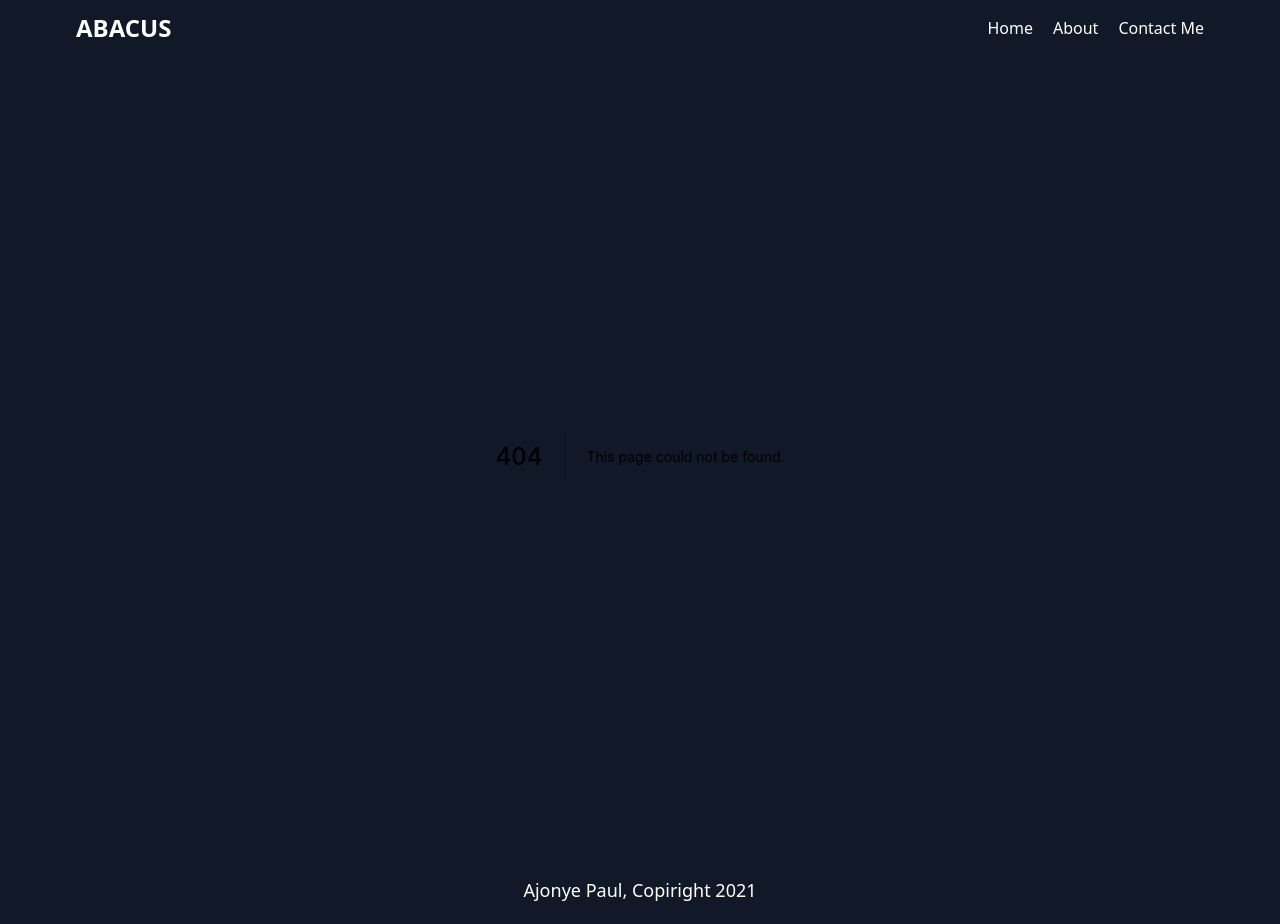
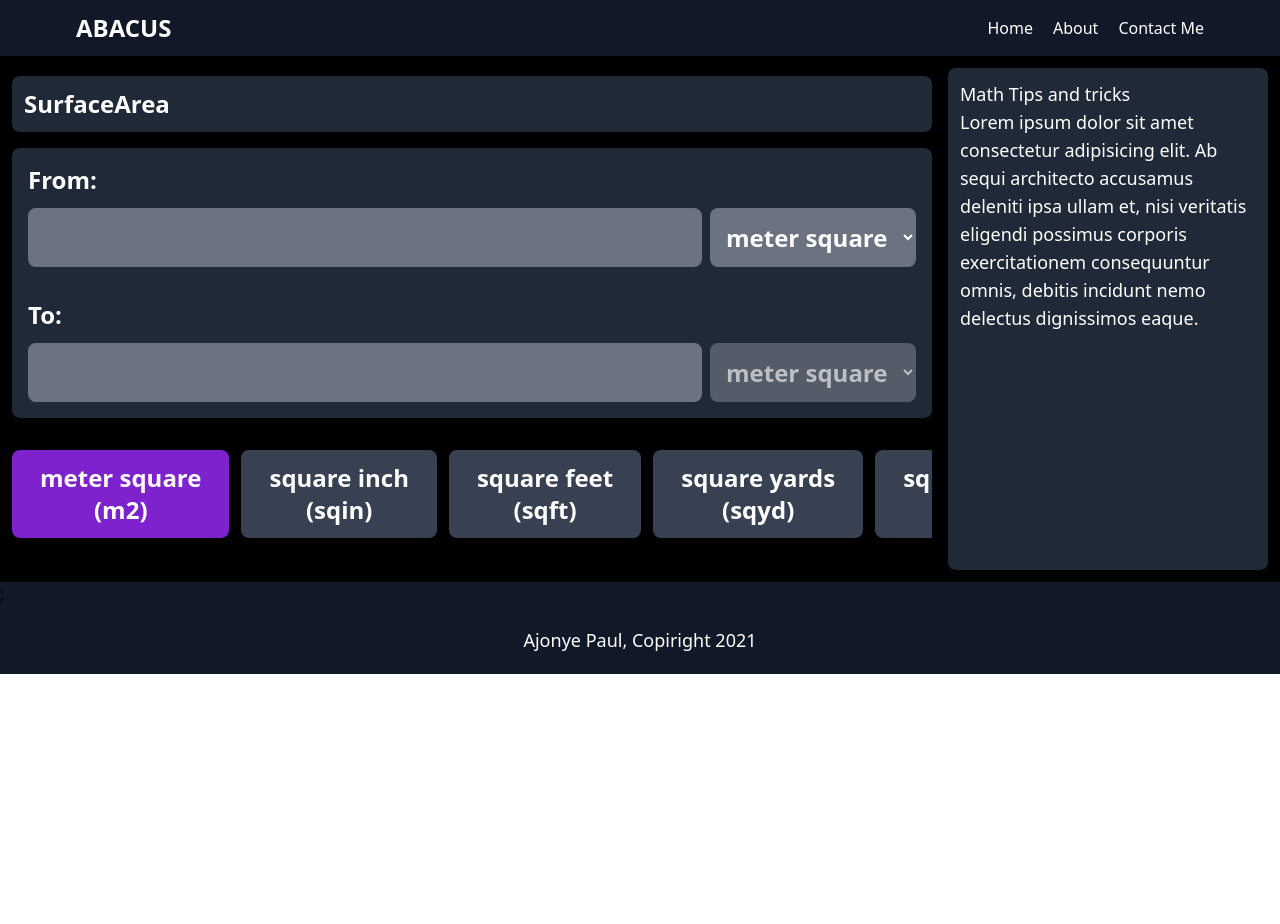
Before and after one commit to PaulChase/all_in_one_calculatorApp, a Next.js app: page /conversion/surfacearea in a window 1280 px wide. Before the commit this address had no page. After the commit the page ends 800 px from the top, so only its background shows below. Built offline with nearby package versions, Linux system fonts and the light colour scheme.

Commit message:
added: surface area

```diff
--- a/components/AllUnits.js
+++ b/components/AllUnits.js
@@ -1,7 +1,7 @@
 import Link from "next/link";
 
 const AllUnits = () => {
-	const allUnits = ["distance", "time", "mass", "speed", "acceleration", "volume"];
+	const allUnits = ["distance", "time", "mass", "speed", "acceleration", "volume", "surfacearea"];
 	return (
 		<div className=" fixed bg-black/60 w-full h-full top-0 left-0 lg:static lg:bg-inherit lg:w-72 lg:mr-4  z-20 lg:z-0">
 			<div className=" bg-gray-800 w-2/5 h-full py-3 lg:w-72 lg:rounded-lg">
--- /dev/null
+++ b/pages/conversion/surfacearea.js
@@ -0,0 +1,57 @@
+import ConverterForm from "../../components/ConverterForm";
+import Head from "next/head";
+
+const SurfaceArea = () => {
+	// the units of measurement
+	const units = [
+		{
+			name: "meter square",
+			symbol: "m2",
+		},
+		{
+			name: "square inch",
+			symbol: "sqin",
+		},
+		{
+			name: "square feet",
+			symbol: "sqft",
+		},
+		{
+			name: "square yards",
+			symbol: "sqyd",
+		},
+		{
+			name: "square miles",
+			symbol: "sqmi",
+		},
+		{
+			name: "square rod",
+			symbol: "sqrd",
+		},
+		{
+			name: "square chain",
+			symbol: "sqch",
+		},
+		{
+			name: "acres",
+			symbol: "acre",
+		},
+		{
+			name: "hectare",
+			symbol: "hectare",
+		},
+	];
+
+	return (
+		<>
+			<Head>
+				<title> SurfaceArea Converter | Abacus </title>
+				<meta name="description" content="created by Ajonye Paul" />
+				<link rel="icon" href="/favicon.ico" />
+			</Head>
+			<ConverterForm title="SurfaceArea" units={units} />;
+		</>
+	);
+};
+
+export default SurfaceArea;
```
